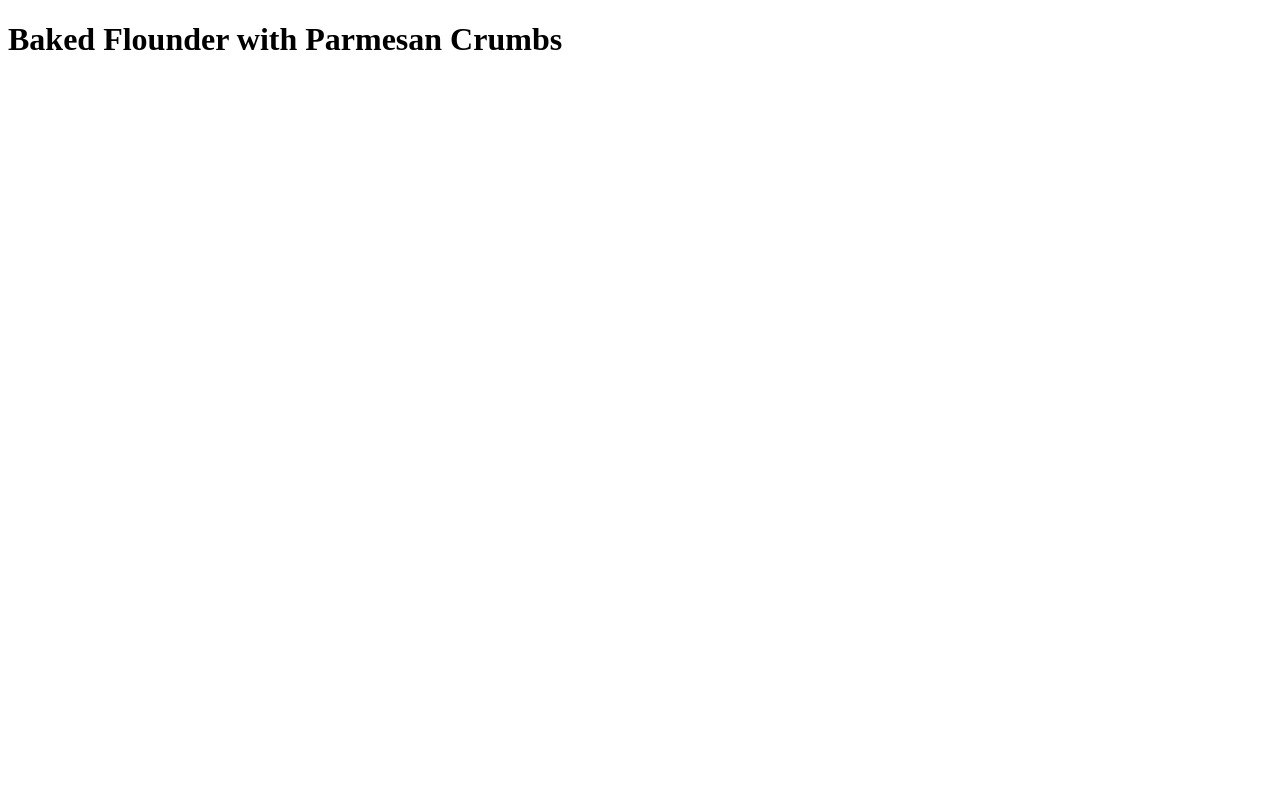
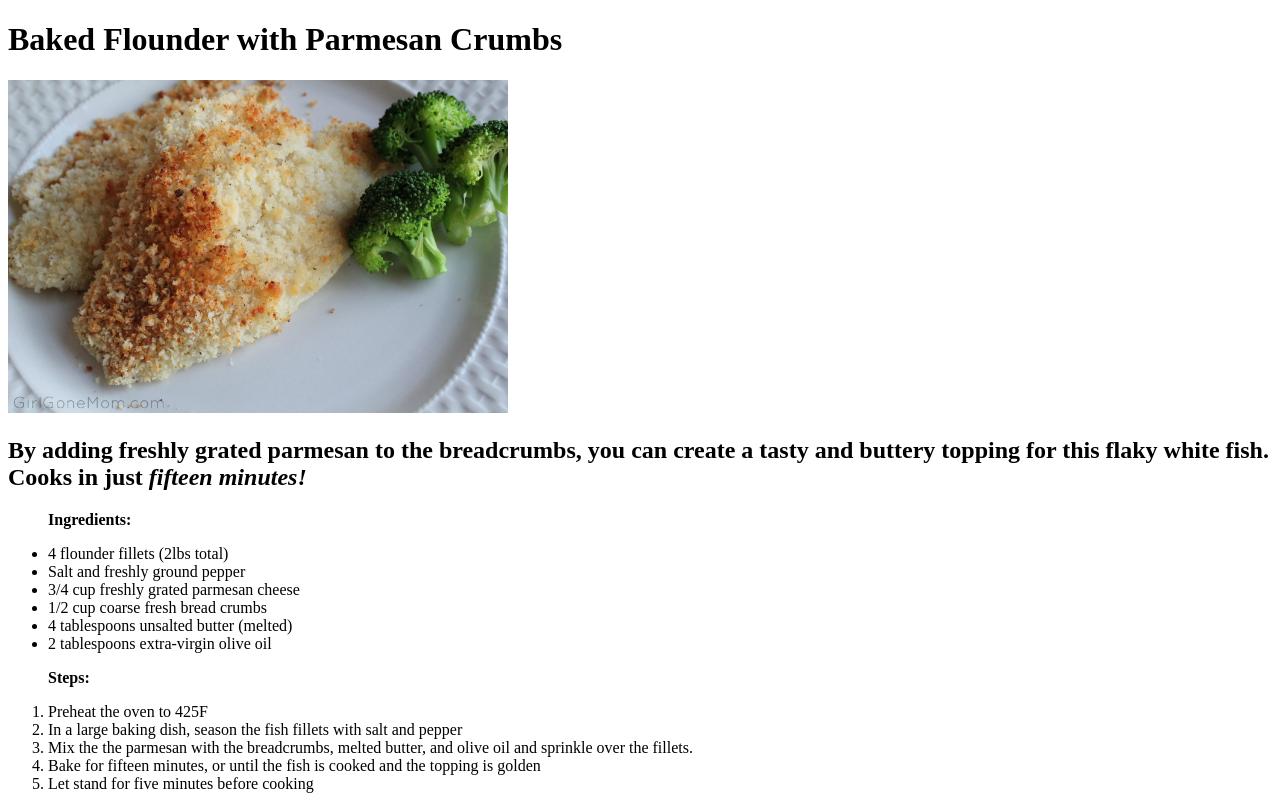
Before and after one commit to BlakeMancill97/odin-recipes, a plain HTML site: page recipes/flounder.html in a window 1280 px wide. Drawn offline with Linux system fonts and the light colour scheme.

Commit message:
Created recipe page content

```diff
--- a/recipes/flounder.html
+++ b/recipes/flounder.html
@@ -6,6 +6,27 @@
     </head>
     <body>
         <h1>Baked Flounder with Parmesan Crumbs</h1>
+        <img src="../images/flounder.jpg" width="500" alt="Picture of flounder and a side of broccoli"/>
+        <h2>By adding freshly grated parmesan to the breadcrumbs, you can create a tasty
+            and buttery topping for this flaky white fish. Cooks in just <em>fifteen minutes!</em>
+        </h2>
 
+        <ul> <p><strong>Ingredients:</strong></p>
+            <li>4 flounder fillets (2lbs total)</li>
+            <li>Salt and freshly ground pepper</li>
+            <li>3/4 cup freshly grated parmesan cheese</li>
+            <li>1/2 cup coarse fresh bread crumbs</li>
+            <li>4 tablespoons unsalted butter (melted)</li>
+            <li>2 tablespoons extra-virgin olive oil</li>
+        </ul>
+
+        <ol> <p><strong>Steps:</strong></p>
+            <li>Preheat the oven to 425F</li>
+            <li>In a large baking dish, season the fish fillets with salt and pepper</li>
+            <li>Mix the the parmesan with the breadcrumbs, melted butter, and olive oil
+                and sprinkle over the fillets.</li>
+            <li>Bake for fifteen minutes, or until the fish is cooked and the topping is golden</li>
+            <li>Let stand for five minutes before cooking</li>
+        </ol>
     </body>
 </html>
```
Also changed, not shown: images/flounder.jpg (added).
